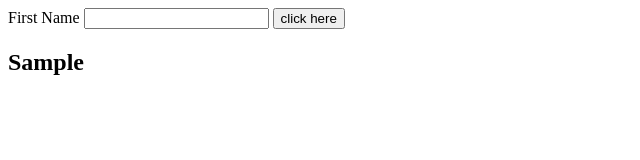
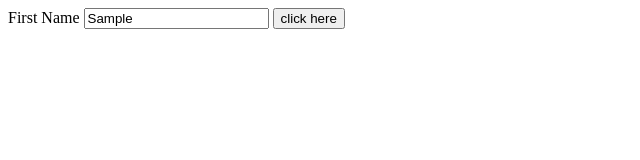
Before and after one commit to staten-island-tech/dom-manipulation-project-evY000, a plain HTML site: page index.html in a window 1280 px wide. Both pictures are taken after typing "Sample" into the empty fields and a click on the input "click here". Shown: the whole page, without its empty margins (0-640 px from the left). Drawn offline with Linux system fonts and the light colour scheme.

Commit message:
asdfghjkl;/'

```diff
--- a/index.html
+++ b/index.html
@@ -9,7 +9,6 @@
         <label for="firstName">First Name</label>
         <input type = "Text" name="firstName" id  = "first-name"/>
         <input type="submit" value="click here"/>
-        <h2>Name</h2>
         <script src="index.js"></script>
     </form>
 </body>
--- a/index.js
+++ b/index.js
@@ -9,14 +9,11 @@ DOMSelectors.form.addEventListener("submit", function (event) {
     information()}
 );
 function information(){
-    const user ={
-        firstName: DOMSelectors.firstName.value
-    }
-
+    DOMSelectors.form.addEventListener("click",function(){
+    const user = DOMSelectors.firstName.value;
+    DOMSelectors.form.insertAdjacentHTML("beforeend", "<h2> ${user} </h2>");
     clear(user)
-}
+    })};
 function clear(){
     DOMSelectors.firstName.value = ''
 };
-// inject needed
-// subtract inject needed
```
